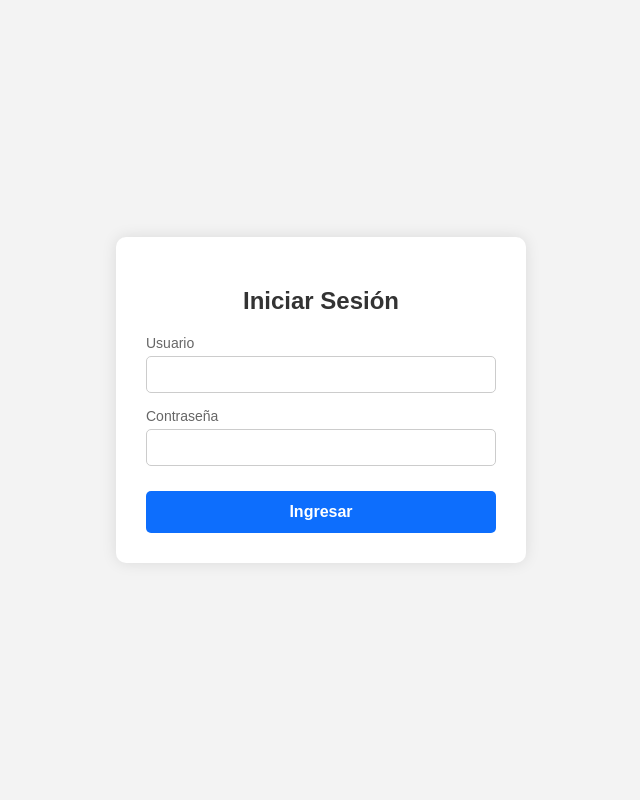
After one commit to rriosecosa/digitalizacionCatalogo, a Django app: page /login/ in a window 1280 px wide. The commit adds this page. Shown: the whole page, without its empty margins (319-959 px from the left). Run offline with Django 5.2, Linux system fonts and the light colour scheme.

Commit message:
Se agregar login y logout

```diff
--- a/prueba/urls.py
+++ b/prueba/urls.py
@@ -1,6 +1,11 @@
 from django.urls import path
-from .views import lista_productos
+from . import views # Importa el archivo views.py de tu app 'prueba'
 
 urlpatterns = [
-    path('', lista_productos, name='productos'),
+    # Si mantuviste el nombre original 'lista_productos' en tu views.py:
+    path('', views.lista_productos, name='productos'),
+
+
+    path('login/', views.login_view, name='login'),
+      path('logout/', views.logout_view, name='logout'),
 ]
--- a/prueba/views.py
+++ b/prueba/views.py
@@ -1,18 +1,57 @@
 from collections import OrderedDict
 
 from django.core.paginator import Paginator
-from django.shortcuts import render
+from django.shortcuts import render, redirect
+from django.contrib.auth import authenticate, login, logout
+from django.contrib import messages
 
 from .agrupador import obtener_grupo
 from .models import FamiliaProducto, Producto
 
 
+# ==========================================
+# Logica de Autenticación: Login
+# ==========================================
+def login_view(request):
+    if request.user.is_authenticated:
+        return redirect('vista_previa_catalogo')
+
+    if request.method == 'POST':
+        usuario = request.POST.get('username')
+        clave = request.POST.get('password')
+
+        user = authenticate(request, username=usuario, password=clave)
+
+        if user is not None:
+            # RESTRICCIÓN: No permitir superusuarios en este catálogo personalizado
+            if user.is_superuser:
+                messages.error(request, "Los superusuarios deben usar el panel de administración.")
+                return render(request, 'login.html')
+
+            login(request, user)
+            return redirect('vista_previa_catalogo')
+        else:
+            messages.error(request, "Usuario o contraseña incorrectos.")
+
+    return render(request, 'login.html')
+
+
+# ==========================================
+# Logica de Autenticación: Logout
+# ==========================================
+def logout_view(request):
+    logout(request)
+    return redirect('login')
+
+
+# ==========================================
+# Catálogo (PÚBLICO - Sin decorador)
+# ==========================================
 def lista_productos(request):
 
     # ==========================================
     # Parámetros recibidos
     # ==========================================
-
     familia_seleccionada = request.GET.get("familia", "")
     marca_seleccionada = request.GET.get("marca", "")
     texto_busqueda = request.GET.get("q", "").strip().lower()
@@ -20,7 +59,6 @@ def lista_productos(request):
     # ==========================================
     # Familias
     # ==========================================
-
     familias = {
         f.codigo: f
         for f in FamiliaProducto.objects.all()
@@ -29,7 +67,6 @@ def lista_productos(request):
     # ==========================================
     # Productos
     # ==========================================
-
     productos = (
         Producto.objects
         .select_related("proveedor")
@@ -40,70 +77,37 @@ def lista_productos(request):
     # ==========================================
     # Diccionario de grupos
     # ==========================================
-
     grupos = OrderedDict()
 
     for p in productos:
-
-        # -------------------------
-        # Grupo
-        # -------------------------
-
         grupo = obtener_grupo(p.descripcion)
 
         if not grupo:
             grupo = p.descripcion
 
-        # -------------------------
-        # Familia
-        # -------------------------
-
         familia = None
-
         if p.codigo:
-
             partes = p.codigo.split("-")
-
             if len(partes) >= 2:
-
                 familia = familias.get(partes[1])
-
-        # -------------------------
-        # Marca
-        # -------------------------
 
         marca = p.proveedor.marca if p.proveedor else ""
 
-        # -------------------------
         # Filtro familia
-        # -------------------------
-
         if familia_seleccionada:
-
             if familia is None:
                 continue
-
             if familia.codigo != familia_seleccionada:
                 continue
 
-        # -------------------------
         # Filtro marca
-        # -------------------------
-
         if marca_seleccionada:
-
-            if not marca:
-                continue
-
+            if not marca: continue
             if marca.lower() != marca_seleccionada.lower():
                 continue
 
-        # -------------------------
         # Búsqueda
-        # -------------------------
-
         if texto_busqueda:
-
             texto = " ".join([
                 p.descripcion or "",
                 grupo or "",
@@ -114,143 +118,75 @@ def lista_productos(request):
             if texto_busqueda not in texto:
                 continue
 
-        # -------------------------
         # Crear grupo
-        # -------------------------
-
         if grupo not in grupos:
-
             grupos[grupo] = {
-
                 "nombre": grupo,
-
                 "marca": marca,
-
                 "familia": familia,
-
                 "precio_desde": p.precio_base_pesos,
-
                 "productos": [],
-
             }
 
-        # -------------------------
         # Agregar variante
-        # -------------------------
-
         grupos[grupo]["productos"].append(p)
 
-        # -------------------------
         # Precio mínimo
-        # -------------------------
-
         precio = p.precio_base_pesos
-
         if precio is not None:
-
             actual = grupos[grupo]["precio_desde"]
-
             if actual is None or precio < actual:
-
                 grupos[grupo]["precio_desde"] = precio
 
-    # ==========================================
     # Convertir a lista
-    # ==========================================
-
     lista_grupos = list(grupos.values())
 
-    # ==========================================
     # Contar variantes
-    # ==========================================
-
     for g in lista_grupos:
-
         g["cantidad"] = len(g["productos"])
 
-    # ==========================================
     # Sidebar familias
-    # ==========================================
-
     conteo_familias = {}
-
     for g in lista_grupos:
-
         if g["familia"]:
-
             codigo = g["familia"].codigo
-
             conteo_familias[codigo] = conteo_familias.get(codigo, 0) + 1
 
     familias_sidebar = []
-
     for codigo, familia in familias.items():
-
         if codigo in conteo_familias:
-
             familia.total = conteo_familias[codigo]
-
             familias_sidebar.append(familia)
 
-    familias_sidebar.sort(
-        key=lambda x: x.descripcion
-    )
+    familias_sidebar.sort(key=lambda x: x.descripcion)
 
-    # ==========================================
     # Sidebar marcas
-    # ==========================================
-
     conteo_marcas = {}
-
     for g in lista_grupos:
-
         if g["marca"]:
-
             conteo_marcas[g["marca"]] = conteo_marcas.get(g["marca"], 0) + 1
 
     marcas_sidebar = [
         {"nombre": nombre, "total": total}
         for nombre, total in conteo_marcas.items()
     ]
-
     marcas_sidebar.sort(key=lambda x: x["nombre"])
 
-    # ==========================================
     # Paginación
-    # ==========================================
-
     paginator = Paginator(lista_grupos, 12)
-
     page = request.GET.get("page")
-
     page_obj = paginator.get_page(page)
 
-    # ==========================================
     # Render
-    # ==========================================
-
     return render(
-
-        request,
-
-        "productos.html",
-
+        request, "productos.html",
         {
-
             "grupos": page_obj,
-
             "page_obj": page_obj,
-
             "familias": familias_sidebar,
-
             "marcas": marcas_sidebar,
-
             "familia_actual": familia_seleccionada,
-
             "marca_actual": marca_seleccionada,
-
             "busqueda": texto_busqueda,
-
         },
-
     )
--- a/pruebabd/urls.py
+++ b/pruebabd/urls.py
@@ -3,5 +3,5 @@ from django.urls import path, include
 
 urlpatterns = [
     path('admin/', admin.site.urls),
-    path('', include('prueba.urls')),
+    path('', include('prueba.urls')), # Esto delega todo el control a tu app 'prueba'
 ]
--- /dev/null
+++ b/templates/login.html
@@ -0,0 +1,90 @@
+<!doctype html>
+<html lang="es">
+  <head>
+    <meta charset="UTF-8" />
+    <title>Login - Catálogo</title>
+    <style>
+      body {
+        font-family: Arial;
+        background: #f3f3f3;
+        display: flex;
+        justify-content: center;
+        align-items: center;
+        height: 100vh;
+        margin: 0;
+      }
+      .login-card {
+        background: white;
+        padding: 30px;
+        border-radius: 10px;
+        box-shadow: 0 0 15px rgba(0, 0, 0, 0.1);
+        width: 100%;
+        max-width: 350px;
+      }
+      h2 {
+        text-align: center;
+        color: #333;
+        margin-bottom: 20px;
+      }
+      .form-group {
+        margin-bottom: 15px;
+      }
+      label {
+        display: block;
+        margin-bottom: 5px;
+        color: #666;
+        font-size: 14px;
+      }
+      input[type="text"],
+      input[type="password"] {
+        width: 100%;
+        padding: 10px;
+        border: 1px solid #ccc;
+        border-radius: 5px;
+        box-sizing: border-box;
+      }
+      button {
+        width: 100%;
+        padding: 12px;
+        border: none;
+        background: #0d6efd;
+        color: white;
+        border-radius: 5px;
+        cursor: pointer;
+        font-size: 16px;
+        font-weight: bold;
+        margin-top: 10px;
+      }
+      button:hover {
+        background: #0b5ed7;
+      }
+      .error {
+        color: red;
+        font-size: 14px;
+        margin-bottom: 10px;
+        text-align: center;
+      }
+    </style>
+  </head>
+  <body>
+    <div class="login-card">
+      <h2>Iniciar Sesión</h2>
+
+      {# Si usas backend para manejar errores de login #} {% if error %}
+      <div class="error">{{ error }}</div>
+      {% endif %}
+
+      <form action="/login" method="POST">
+        <div class="form-group">
+          <label for="username">Usuario</label>
+          <input type="text" id="username" name="username" required />
+        </div>
+        <div class="form-group">
+          <label for="password">Contraseña</label>
+          <input type="password" id="password" name="password" required />
+        </div>
+        <button type="submit">Ingresar</button>
+      </form>
+    </div>
+  </body>
+</html>
```
Also changed, not shown: templates/catalogo.html (+92 -139 lines), templates/logout.html (added).
